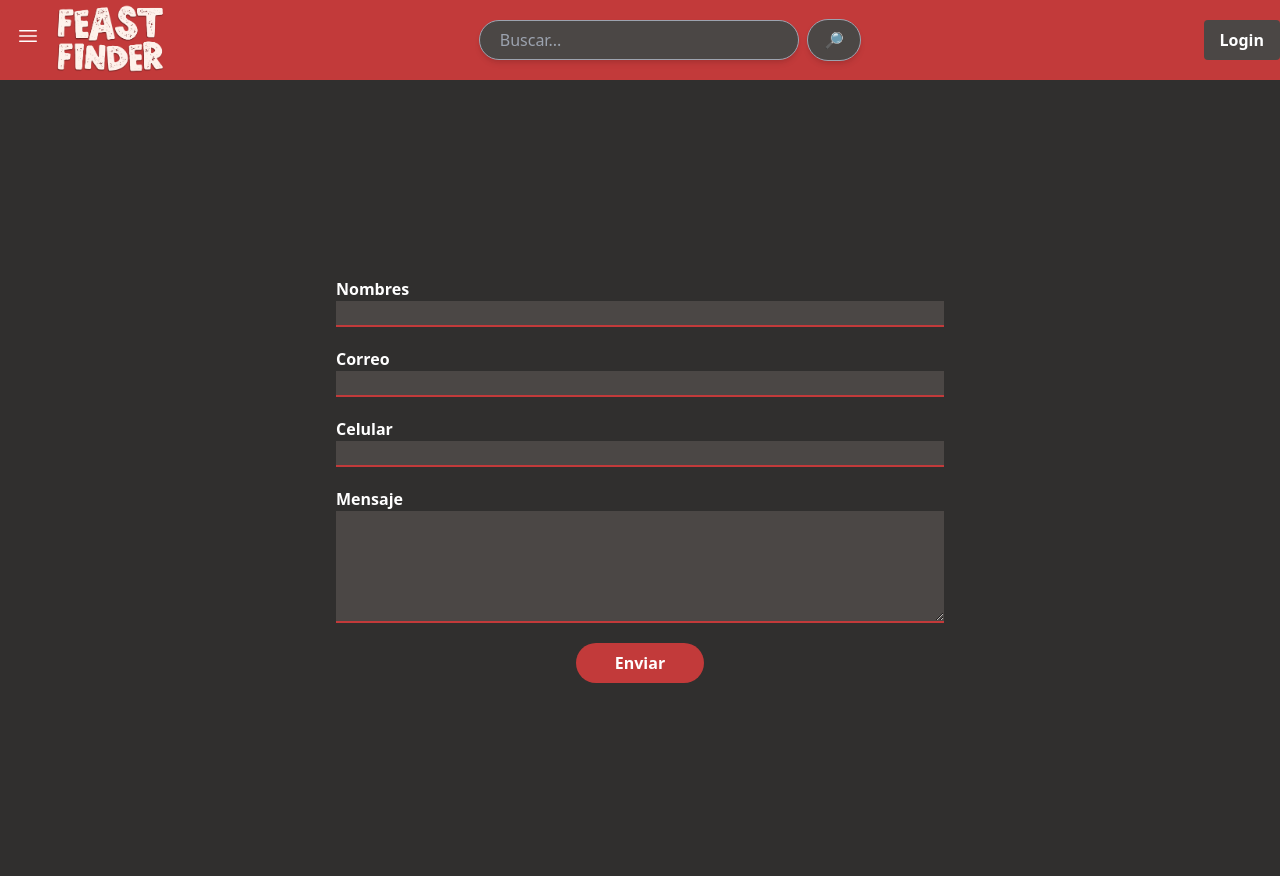
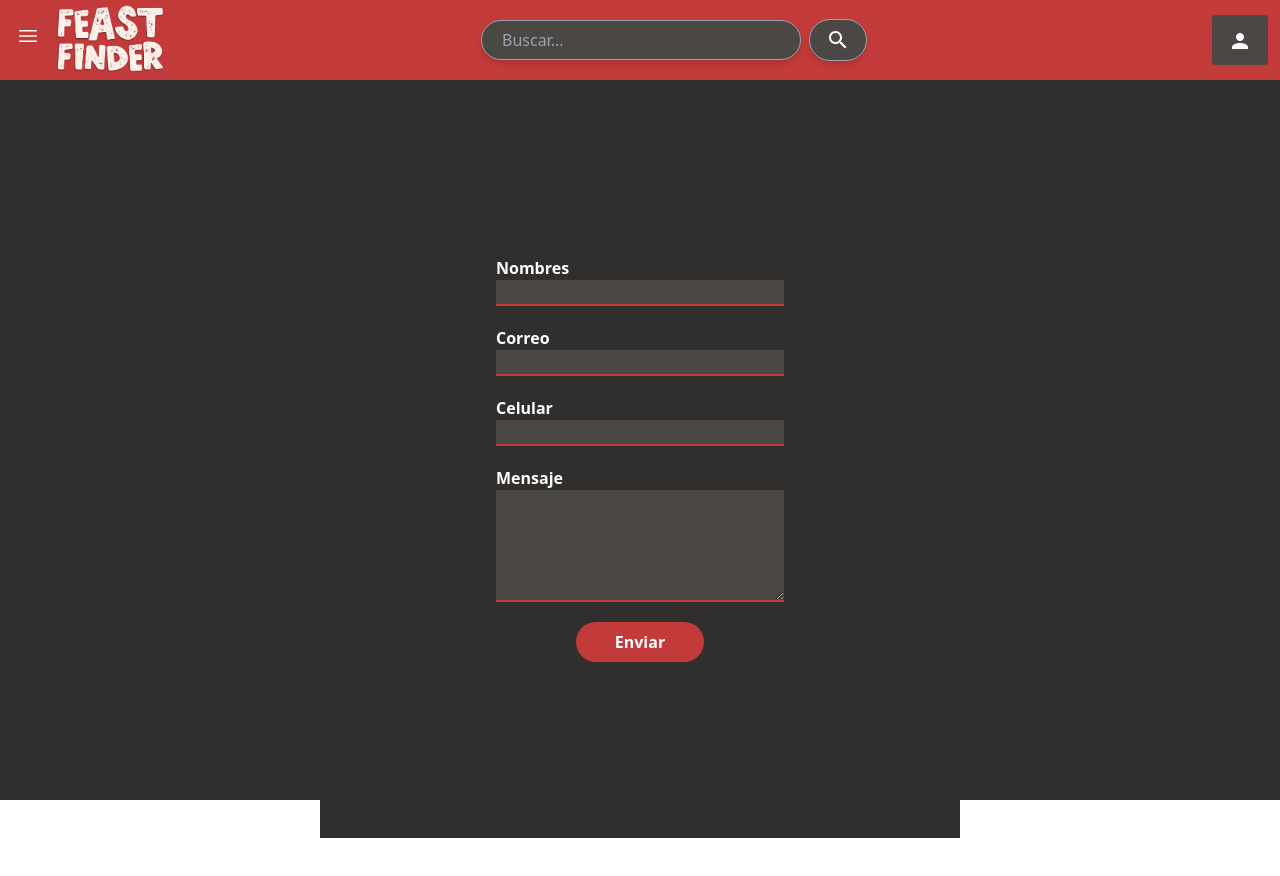
Before and after one commit to Fabriluc/FeastFinder2.0, a React (Vite) app: page /contact in a window 1280 px wide. Shown: the top 876 px of the page. After the commit the page ends 838 px from the top, so only its background shows below. Built offline with nearby package versions, Linux system fonts and the light colour scheme.

Commit message:
backend workikng

```diff
--- a/package.json
+++ b/package.json
@@ -18,6 +18,10 @@
     "react-router-dom": "^6.17.0"
   },
   "devDependencies": {
+    "@emotion/react": "^11.11.1",
+    "@emotion/styled": "^11.11.0",
+    "@mui/icons-material": "^5.14.15",
+    "@mui/material": "^5.14.15",
     "@types/react": "^18.2.15",
     "@types/react-dom": "^18.2.7",
     "@vitejs/plugin-react-swc": "^3.3.2",
--- a/src/Components/Calculator.jsx
+++ b/src/Components/Calculator.jsx
@@ -44,7 +44,7 @@ const UnitConverter = () => {
   };
 
   return (
-    <div className="flex flex-col items-center justify-center mt-8 mb-8 bg-primary text-white">
+    <div className="flex flex-col items-center justify-center pt-20 mb-8 bg-primary text-white">
       <h1>Convertir Unidades</h1>
       <input
         type="number"
--- a/src/Components/Card.jsx
+++ b/src/Components/Card.jsx
@@ -3,14 +3,19 @@ import { Link } from "react-router-dom";
 
 function Card(props) {
   return (
-    <div>
-      <img src={props.img} alt="" className="w-20" />
-      <h1 className="text-white">
+    <div className="w-1/4 p-6">
+      <div className="relative transition-transform duration-300 transform-gpu hover:scale-110">
         <Link to={`/recipe/${props.title}`} key={props.title}>
-          {props.title}
+          <img src={props.img} alt="" className=" object-cover" />
         </Link>
-      </h1>
+        <h3 className="absolute bottom-0 left-0 right-0 p-2 text-white bg-black bg-opacity-50">
+          <Link to={`/recipe/${props.title}`} key={props.title}>
+            {props.title}
+          </Link>
+        </h3>
+      </div>
     </div>
   );
 }
+
 export default Card;
--- a/src/Components/ContactForm.jsx
+++ b/src/Components/ContactForm.jsx
@@ -1,52 +1,96 @@
-import React from "react";
+import { useState } from "react";
 
 const ContactForm = () => {
+  const [formData, setFormData] = useState({
+    name: "",
+    email: "",
+    phone: "",
+    message: "",
+  });
+
+  const handleChange = (e) => {
+    setFormData({ ...formData, [e.target.name]: e.target.value });
+  };
+
+  const handleSubmit = async (e) => {
+    e.preventDefault();
+    console.log("Submitting form data:", formData);
+    try {
+      const response = await fetch("http://localhost:3000/api/contact", {
+        method: "POST",
+        body: JSON.stringify(formData),
+        headers: {
+          "Content-Type": "application/json",
+        },
+      });
+      const data = await response.json();
+      console.log("API response:", data);
+      // Handle the response from your API
+      console.log("Handling API response...");
+    } catch (error) {
+      console.error("API request error:", error);
+    }
+  };
+
   return (
-    <section className="form-contact flex items-center justify-center h-screen bg-primary text-white">
-      <form className="contact p-4 w-1/2" action="" method="POST">
-        <label className="font-bold" htmlFor="nombres" unselectable="on">
+    <section className="flex justify-center align-center w-full">
+      <div className="form-contact flex items-center justify-center w-1/2 py-40 bg-primary text-white">
+        <form className="contact p-4 w-1/2" onSubmit={handleSubmit}>
+          <label className="font-bold" htmlFor="name" unselectable="on">
             Nombres
           </label>
           <input
             className="block w-full mb-5 border-b-2 border-headerred text-white outline-none bg-secondary"
             type="text"
-          name="nombres"
-          id="nombres"
+            name="name"
+            id="name"
+            value={formData.name}
+            onChange={handleChange}
           />
 
-        <label className="font-bold" htmlFor="correo" unselectable="on">
+          <label className="font-bold" htmlFor="email" unselectable="on">
             Correo
           </label>
           <input
             className="block w-full mb-5 border-b-2 border-headerred text-white outline-none bg-secondary"
             type="text"
-          name="correo"
-          id="correo"
+            name="email"
+            id="email"
+            value={formData.email}
+            onChange={handleChange}
           />
 
-        <label className="font-bold" htmlFor="nombres" unselectable="on">
+          <label className="font-bold" htmlFor="phone" unselectable="on">
             Celular
           </label>
           <input
             className="block w-full mb-5 border-b-2 border-headerred text-white outline-none bg-secondary"
             type="text"
-          name="celular"
-          id="celular"
+            name="phone"
+            id="phone"
+            value={formData.phone}
+            onChange={handleChange}
           />
 
-        <label className="font-bold" htmlFor="mensaje" unselectable="on">
+          <label className="font-bold" htmlFor="message" unselectable="on">
             Mensaje
           </label>
           <textarea
             className="block w-full mb-5 border-b-2 border-headerred text-white outline-none min-h-28 bg-secondary"
-          name="mensaje"
-          id="mensaje"
+            name="message"
+            id="message"
+            value={formData.message}
+            onChange={handleChange}
           ></textarea>
 
-        <a className="input bg-headerred text-white text-center font-bold py-2 px-4 rounded-full block mx-auto w-32">
+          <button
+            className="input bg-headerred text-white text-center font-bold py-2 px-4 rounded-full block mx-auto w-32"
+            type="submit"
+          >
             Enviar
-        </a>
+          </button>
         </form>
+      </div>
     </section>
   );
 };
--- a/src/Components/LoginButton.jsx
+++ b/src/Components/LoginButton.jsx
@@ -1,9 +1,10 @@
 import React from "react";
+import PersonIcon from "@mui/icons-material/Person";
 
 const LoginButton = () => {
   return (
-    <button className="bg-secondary hover:bg-headerred text-white font-bold py-2 px-4 rounded">
-      Login
+    <button className="bg-secondary hover:bg-headerred text-white font-bold py-3 mr-3 px-4 rounded">
+      <PersonIcon />
     </button>
   );
 };
--- a/src/Components/Recipe.jsx
+++ b/src/Components/Recipe.jsx
@@ -1,6 +1,5 @@
 import { Link } from "react-router-dom";
-import { useEffect } from "react";
-import { useState } from "react";
+import { useEffect, useState } from "react";
 import Card from "./Card";
 
 function Recipe() {
@@ -9,10 +8,11 @@ function Recipe() {
     fetch("http://localhost:3000/api/recipes")
       .then((response) => response.json())
       .then((data) => setRecipes(data));
-  });
+  }, []);
+
   return (
     <>
-      <div className="bg-primary flex justify-evenly items-center h-screen">
+      <div className="flex flex-wrap">
         {recipes.map((recipe) => (
           <Card key={recipe.title} title={recipe.title} img={recipe.img} />
         ))}
--- a/src/Components/SearchBar.jsx
+++ b/src/Components/SearchBar.jsx
@@ -1,4 +1,5 @@
 import React from "react";
+import SearchIcon from "@mui/icons-material/Search";
 
 const SearchBar = () => {
   return (
@@ -9,8 +10,8 @@ const SearchBar = () => {
           className="search-input w-80 h-10 min-w-120 px-5 text-base text-white bg-secondary border border-gray-400 rounded-full outline-none shadow-md"
           placeholder="Buscar..."
         />
-        <button className="search-button flex items-center ml-2 px-4 py-2 text-black bg-secondary border border-gray-400 rounded-full outline-none cursor-pointer shadow-md hover:bg-orange-300 active:bg-orange-300">
-          🔎
+        <button className="search-button flex items-center ml-2 px-4 py-2 text-white bg-secondary border border-gray-400 rounded-full outline-none cursor-pointer shadow-md hover:bg-orange-300 active:bg-orange-300">
+          <SearchIcon />
         </button>
       </div>
     </div>
--- a/src/Components/Sidebar.jsx
+++ b/src/Components/Sidebar.jsx
@@ -5,7 +5,7 @@ import "tailwindcss/tailwind.css";
 const SideBar = () => {
   const [open, setOpen] = useState(false);
   return (
-    <div className="bg-transparent py-6 fixed top-0 left-0">
+    <div className="bg-transparent py-6 fixed top-0 left-0 z-50">
       <button className="ml-4" onClick={() => setOpen(true)}>
         <svg
           xmlns="http://www.w3.org/2000/svg"
@@ -33,7 +33,7 @@ const SideBar = () => {
       <div
         className={`${
           open ? "w-80" : "w-0"
-        } bg-neutral-500/50 min-h-screen fixed top-0 left-0 transition-all duration-300`}
+        } bg-neutral-500/50 min-h-screen fixed top-0 left-0 transition-all duration-300 `}
       >
         <div className={`${!open && "hidden"} pt-3`}>
           <button
```
Also changed, not shown: server.js (+16 -0 lines), 1 other file (tests, documents, lock files or other folders). Lines whose indentation alone changed are shown as unchanged.
